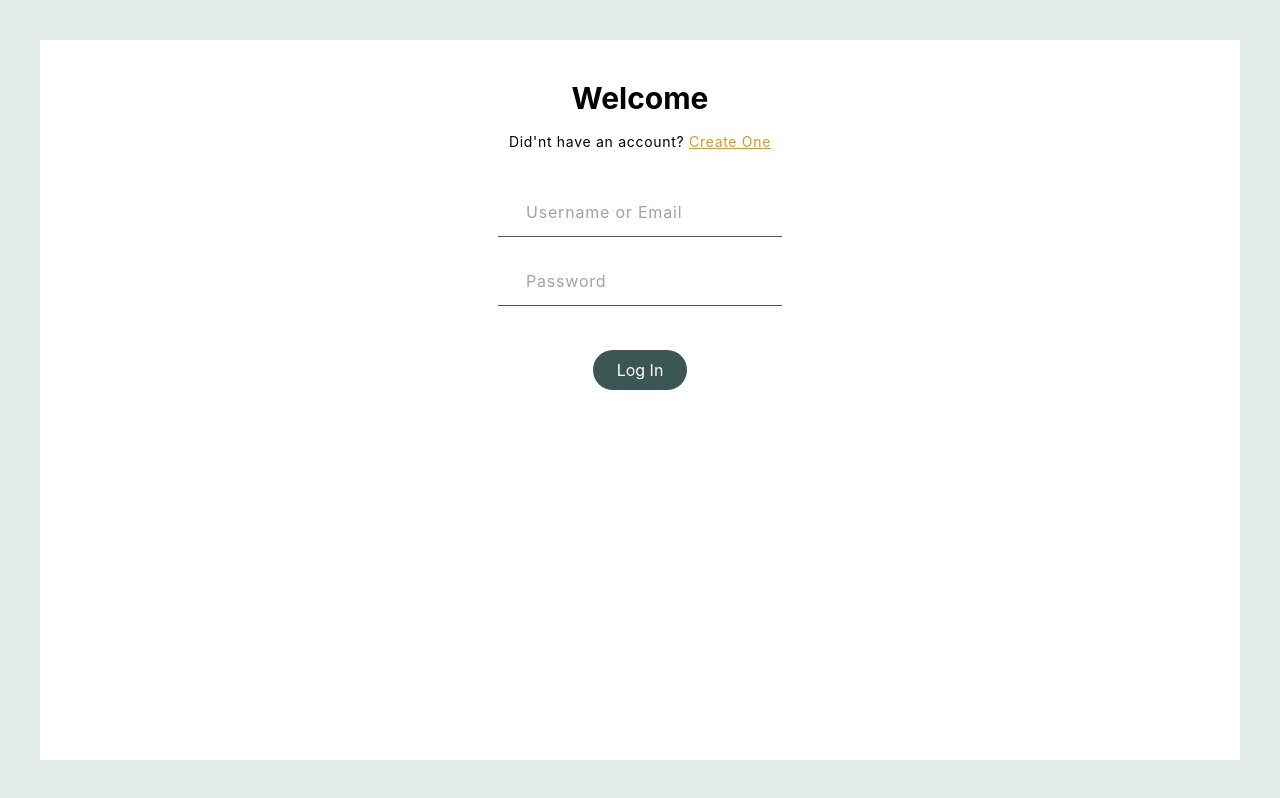
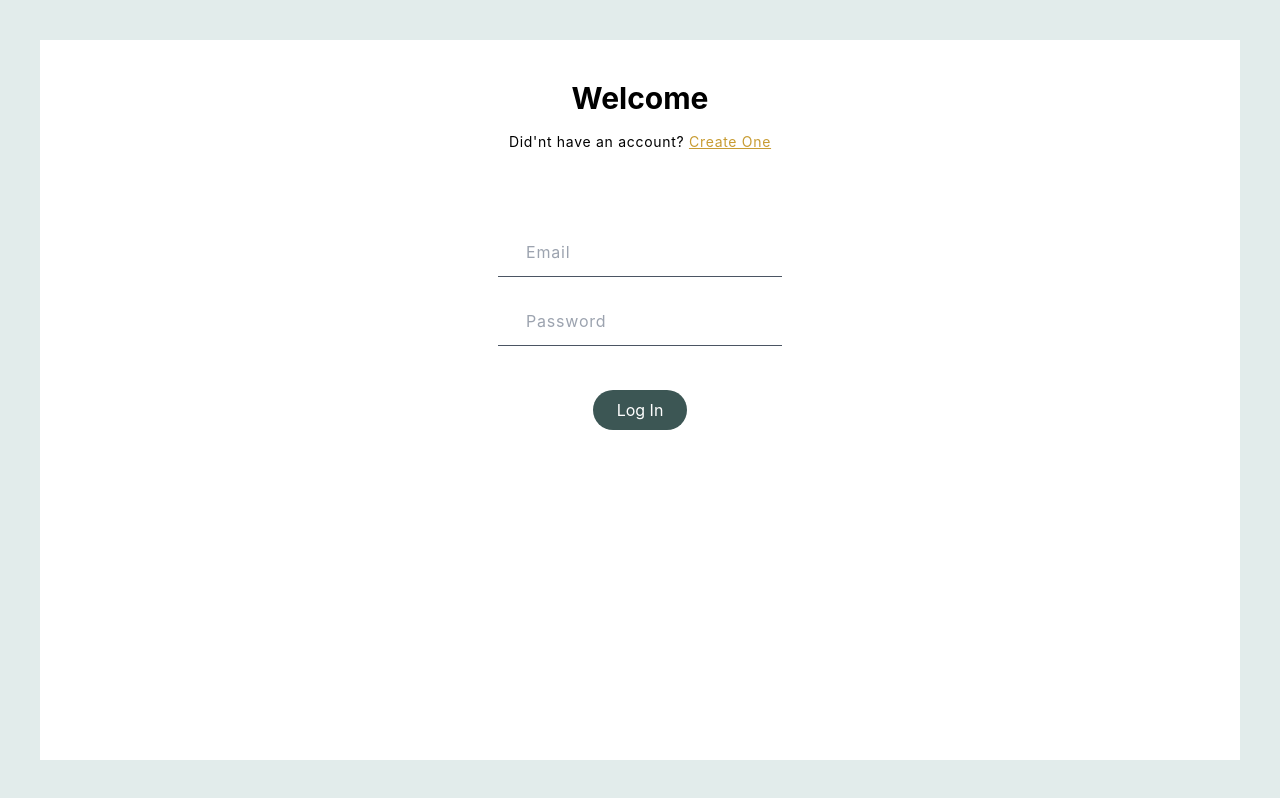
Before and after one commit to DevRyth/Time-Bank-Client, a React (Create React App) app: page /login in a window 1280 px wide. Built offline with nearby package versions, Linux system fonts and the light colour scheme; some icons are missing.

Commit message:
Added formik to login form

```diff
--- a/src/pages/LogIn.tsx
+++ b/src/pages/LogIn.tsx
@@ -3,8 +3,15 @@ import { Link } from "react-router-dom";
 import Input from "../sharedComponents/input/Input";
 import { HiOutlineUser,  CgPassword } from "react-icons/all";
 import Button from "../sharedComponents/button/Button";
+import { Formik, FormikProps, FormikValues } from "formik";
+import axios from "axios";
 
 const LogIn: React.FC = () => {
+  const initialValues = {
+    email: "",
+    // username: "",
+    password: "",
+  };
   return (
     <div className="bg-background-lite p-10 h-screen w-screen">
       <div className="text-center min-h-full p-10 bg-on-primary-lite">
@@ -17,18 +24,40 @@ const LogIn: React.FC = () => {
             Create One
           </Link>
         </p>
+        <Formik
+          initialValues={initialValues}
+          onSubmit={(values, helper) => {
+            helper.setSubmitting(true);
+            const mappedValues = {
+              email: values.email,
+              // username: values.username,
+              password: values.password,
+            };
+              axios.post("http://localhost:4000/login", mappedValues).then((res) => {
+                console.log("Response", res);
+              }); // url here
+            helper.setSubmitting(false);
+          }}
+        >
+          {(formikProps: FormikProps<FormikValues>) => (
+            <form
+              onSubmit={formikProps.handleSubmit}
+              className="pt-6 space-y-3 md:space-y-6 md:pt-10"
+            >
         <div className="pt-6 space-y-3 md:space-y-6 md:pt-10">
           <Input
+            onChange={formikProps.handleChange}
             iconColor="text-primary-dark"
             className="text-primary-dark"
-            type="username"
-            name="text"
-            placeholder="Username or Email"
+            type="email"
+            name="email"
+            placeholder="Email"
           >
             <HiOutlineUser />
           </Input>
 
           <Input
+            onChange={formikProps.handleChange}
             iconColor="text-primary-dark"
             className="text-primary-dark"
             type="password"
@@ -42,6 +71,9 @@ const LogIn: React.FC = () => {
             <Button title="Log In" theme="primary" />
           </div>
         </div>
+        </form>
+        )}
+        </Formik>
       </div>
     </div>
   );
--- a/src/pages/SignUp.tsx
+++ b/src/pages/SignUp.tsx
@@ -37,7 +37,7 @@ const SignUp: React.FC = () => {
               password: values.password,
             };
             if (values.confirmPassword === values.password) {
-              axios.put("", mappedValues).then((res) => {
+              axios.post("http://localhost:4000/register", mappedValues).then((res) => {
                 console.log("Response", res);
               }); // url here
             } else {
```
